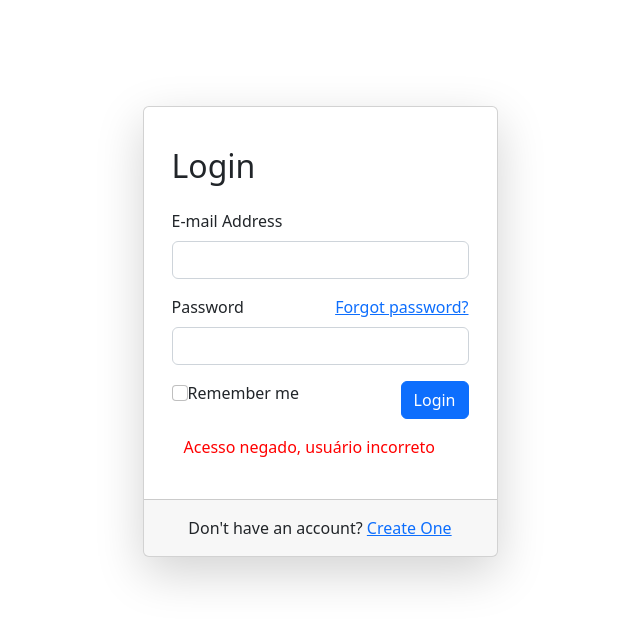
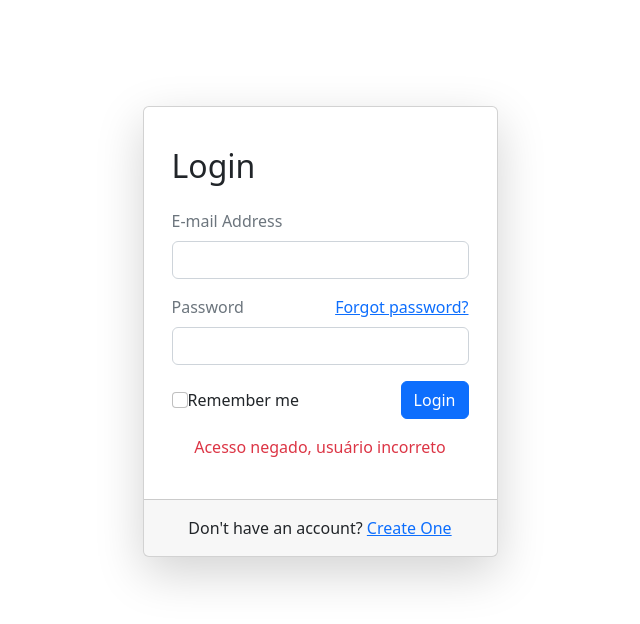
Before and after one commit to GeanPera/exercicioAngular, an Angular app: page / in a window 1280 px wide. Both pictures are taken after a click on the button "Login". Shown: the part 704-1328 px from the top of the page, without its empty margins (320-960 px from the left). Built offline with nearby package versions, Linux system fonts and the light colour scheme.

Commit message:
add spinner e ngClass no paragrafo msn

```diff
--- a/src/app/app-autenticacao/app-autenticacao.component.html
+++ b/src/app/app-autenticacao/app-autenticacao.component.html
@@ -1,44 +1,69 @@
 
 <div class="card width shadow-lg mx-auto">
     <div class="card-body">
+
         <div class="row p-2 px-4 pt-4">
+
             <h2 class=" p-0">Login</h2>
+
         </div>
+
         <div class="row p-2 px-4">
-            <label for="idEmail" class="form-label p-0">E-mail Address</label>
+
+            <label for="idEmail" class="form-label p-0 text-muted">E-mail Address</label>
             <input type="text"
                 class="form-control"
                 id="idEmail"
-                (input) = "email = inputEmail.value"
+                (input) = "usuario.userId = inputEmail.value"
                 #inputEmail>
+
         </div>
+
         <div class="row p-2 px-4">
-            <label for="idPassword" class="col form-label p-0">Password</label>
+
+            <label for="idPassword" class="col form-label p-0 text-muted">Password</label>
             <a href="" class="text-end col p-0">Forgot password?</a>
             <input type="text"
                 class="form-control"
                 id="idPassword"
-                (input) = "password = inputPassword.value"
+                (input) = "usuario.password = inputPassword.value"
                 #inputPassword>
+
         </div>
-        <div class="row p-2 px-4">
-            <div class="col p-0 align-middle">
+
+        <div class="row p-2 px-4 align-items-center">
+
+            <div class="col p-0 ">
+
                 <input class="form-check-input" type="checkbox" id="idCheckbox">
                 <label class="form-check-label" for="idCheckbox">Remember me</label>
 
             </div>
+
             <div class="col text-end p-0">
+
                 <button type="button" class="btn btn-primary" (click)="login()">Login</button>
+
             </div>
+
         </div>
 
-        <div class="row p-2 px-4">
-            <p [ngStyle]="{'color': color}">{{msn}}</p>
+        <div class="row p-2 px-4 text-center justify-content-center">
+
+            <div class="spinner-border " *ngIf="spinner; else menssagem" #spinner></div>
+            <ng-template #menssagem>
+                <p *ngIf="msn!=''" [ngClass]="classe.color"> {{msn}} </p>
+            </ng-template>
+
         </div>
     </div>
+
     <div class="card-footer">
+
         <div class="row p-2 px-4 text-center">
+
             <p class="m-0" >Don't have an account? <a href="">Create One</a></p>
+
         </div>
 
     </div>
--- a/src/app/app-autenticacao/app-autenticacao.component.ts
+++ b/src/app/app-autenticacao/app-autenticacao.component.ts
@@ -1,42 +1,60 @@
 import { Component, OnInit } from '@angular/core';
+
+import { Usuario } from "../interfaces/usuario/usuario";
 
 @Component({
   selector: 'app-app-autenticacao',
   templateUrl: './app-autenticacao.component.html',
   styleUrls: ['./app-autenticacao.component.css']
 })
-export class AppAutenticacaoComponent implements OnInit {
+export class AppAutenticacaoComponent{
 
-  msn:string = "";
-  email: string = "";
-  password: string = "";
-  emailCadastrado: string = "XPTO-21";
-  passwordCadastrado: string = "Trocar@123";
-  color: string = "black";
-  contador:number = 0
-
-
-
-  constructor() { }
-
-  ngOnInit(): void {
+  usuario: Usuario = {
+    userId: "",
+    password: "",
+    tipo: ""
   }
+  classe = {
+    'color' : ""
+  }
+  msn?:string = "";
+  user: string = "XPTO-21";
+  senha: string = "Trocar@123";
+  contador:number = 0;
+  spinner: boolean = false;
 
   login():void {
+
+    this.spinner = true;
+
+    setTimeout(() => {
+
+      this.spinner = false;
+
+    }, 1000);
+
     if (this.contador >= 3){
-      this.color = "red"
-      this.msn = "Usuário Bloqueado!"
-    } else if (this.email != this.emailCadastrado) {
-      this.color = "red"
-      this.msn = "Acesso negado, usuário incorreto"
-    } else if (this.password != this.passwordCadastrado) {
-      this.color = "red"
-      this.msn = "Acesso negado, senha incorreta"
-      this.contador = this.contador + 1
-    } else if (this.email == this.emailCadastrado && this.password == this.passwordCadastrado) {
-      this.color = "green"
-      this.msn = "Logado!"
-      this.contador = 0
+
+      this.classe.color = "text-danger";
+      this.msn = "Usuário Bloqueado!";
+
+    } else if (this.usuario.userId != this.user) {
+
+      this.classe.color = "text-danger";
+      this.msn = "Acesso negado, usuário incorreto";
+
+    } else if (this.usuario.password != this.senha) {
+
+      this.classe.color = "text-danger";
+      this.msn = "Acesso negado, senha incorreta";
+      this.contador = this.contador + 1;
+
+    } else if (this.usuario.userId == this.user && this.usuario.password == this.senha) {
+
+      this.classe.color = "text-success";
+      this.msn = "Logado!";
+      this.contador = 0;
+
     }
   }
 }
--- /dev/null
+++ b/src/app/interfaces/usuario/usuario.ts
@@ -0,0 +1,5 @@
+export interface Usuario {
+      userId: string,
+      password: string,
+      tipo: string
+}
```
